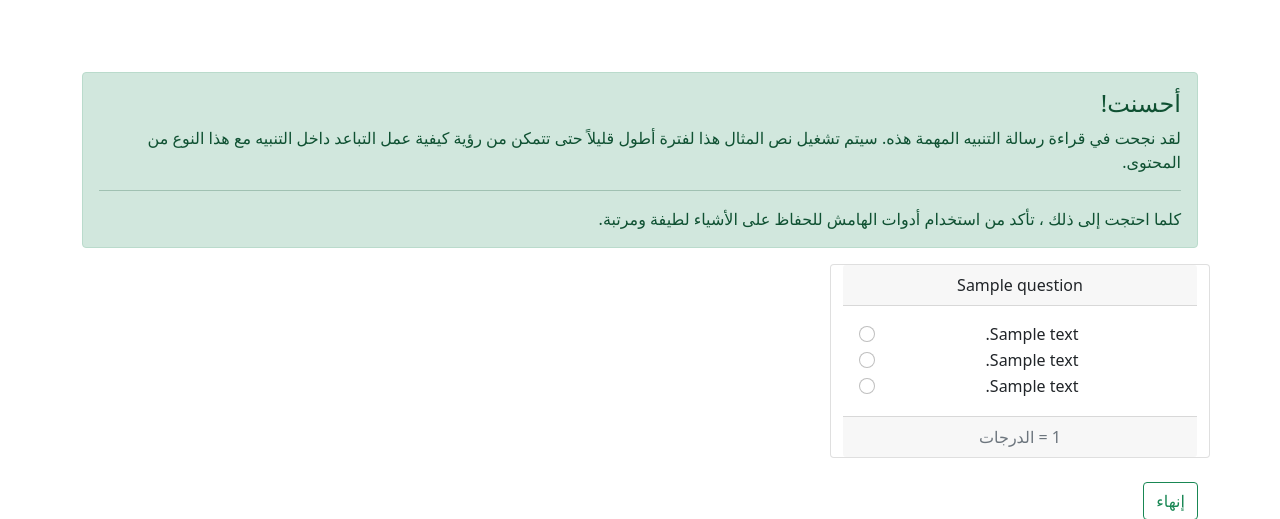
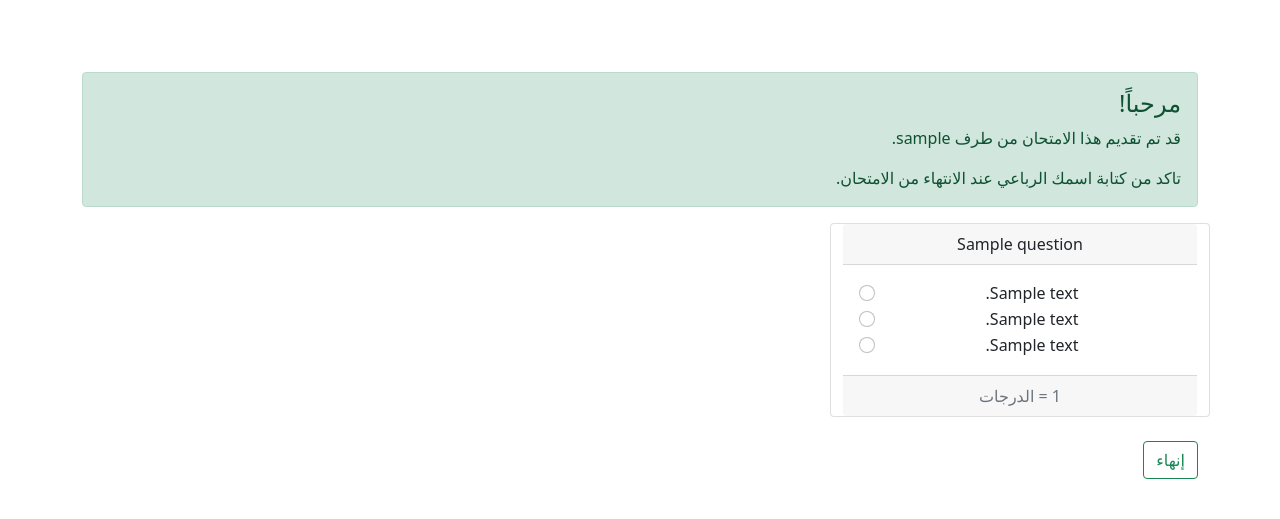
Before and after one commit to zinon-software/minasa, a Django app: page /examination_room/1/room_id/1 in a window 1280 px wide. Shown: the part 56-575 px from the top of the page. Run offline with Django 3.2, Linux system fonts and the light colour scheme; tables that the repository leaves empty hold one stand-in row (values such as "Sample post"); some libraries are stand-ins or nearby versions.

Commit message:
update room

```diff
--- a/app/views.py
+++ b/app/views.py
@@ -48,7 +48,7 @@ def examination_room(request, teacher_id, room_id):
         return redirect('index')
 
 
-    return render(request, 'main/examination_room.html', {'questions':questions})
+    return render(request, 'main/examination_room.html', {'questions':questions, 'subject':subject,})
 
 
 
--- a/templates/main/examination_room.html
+++ b/templates/main/examination_room.html
@@ -5,10 +5,9 @@
 
 <div class="bd-example">
   <div class="alert alert-success" role="alert">
-    <h4 class="alert-heading">أحسنت!</h4>
-    <p>لقد نجحت في قراءة رسالة التنبيه المهمة هذه. سيتم تشغيل نص المثال هذا لفترة أطول قليلاً حتى تتمكن من رؤية كيفية عمل التباعد داخل التنبيه مع هذا النوع من المحتوى.</p>
-    <hr>
-    <p class="mb-0">كلما احتجت إلى ذلك ، تأكد من استخدام أدوات الهامش للحفاظ على الأشياء لطيفة ومرتبة.</p>
+    <h4 class="alert-heading">مرحباً!</h4>
+    <p>قد تم تقديم هذا الامتحان من طرف  {{subject.created_by.username}}.</p>
+    <p class="mb-0">تاكد من كتابة اسمك الرباعي عند الانتهاء من الامتحان.</p>
   </div>
 </div>
 
```
